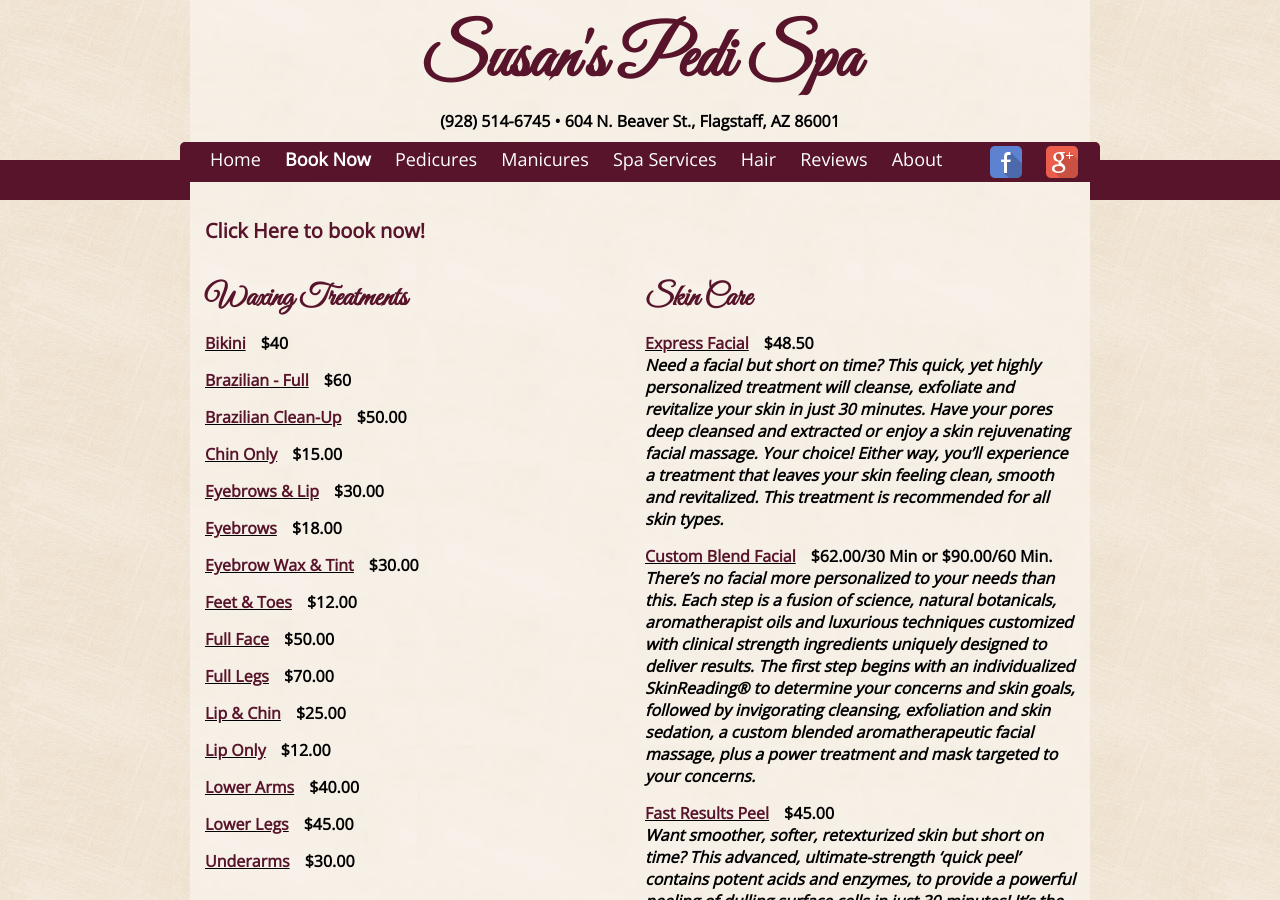
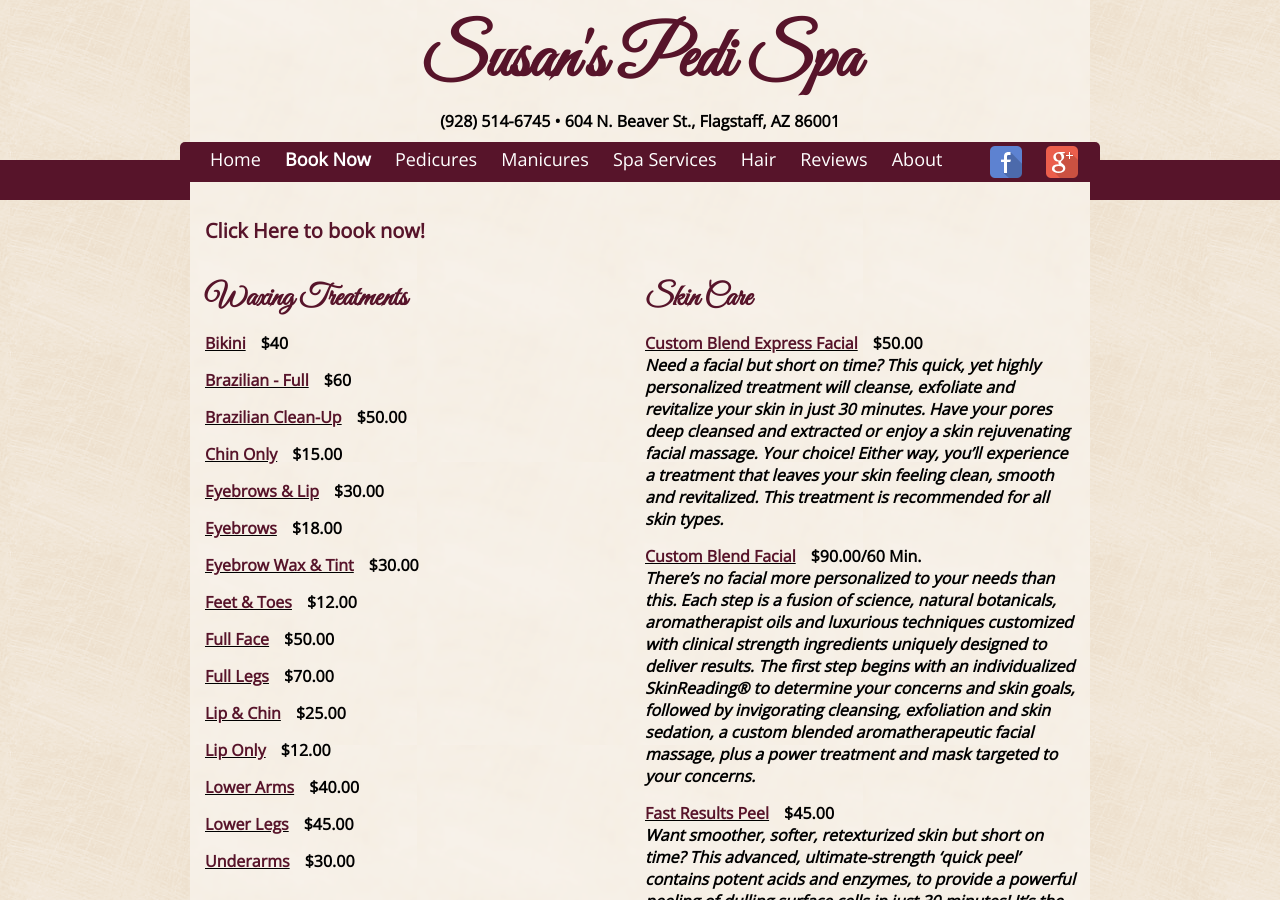
Before and after one commit to susanspedispa/susanspedispa.github.io, a Jekyll site: the page built from menu/spa.html, in a window 1280 px wide and 900 px high. Built offline with Jekyll 4.4.1, drawn with Linux system fonts in a browser that asks for light colours.

Commit message:
Update spa.yml

```diff
--- a/_data/spa.yml
+++ b/_data/spa.yml
@@ -111,15 +111,15 @@ menu:
   groups:
     - name: Skin Care
       treatments:
-        - name: Express Facial
-          price: $48.50
+        - name: Custom Blend Express Facial
+          price: $50.00
           description: >
             Need a facial but short on time? This quick, yet highly personalized treatment will cleanse, exfoliate and revitalize
             your skin in just 30 minutes. Have your pores deep cleansed and extracted or enjoy a skin rejuvenating facial massage.
             Your choice! Either way, you’ll experience a treatment that leaves your skin feeling clean, smooth and revitalized.
             This treatment is recommended for all skin types.
         - name: Custom Blend Facial
-          price: $62.00/30 Min or $90.00/60 Min.
+          price: $90.00/60 Min.
           description: >
             There’s no facial more personalized to your needs than this. Each step is a fusion of science, natural botanicals,
             aromatherapist oils and luxurious techniques customized with clinical strength ingredients uniquely designed to deliver
```
